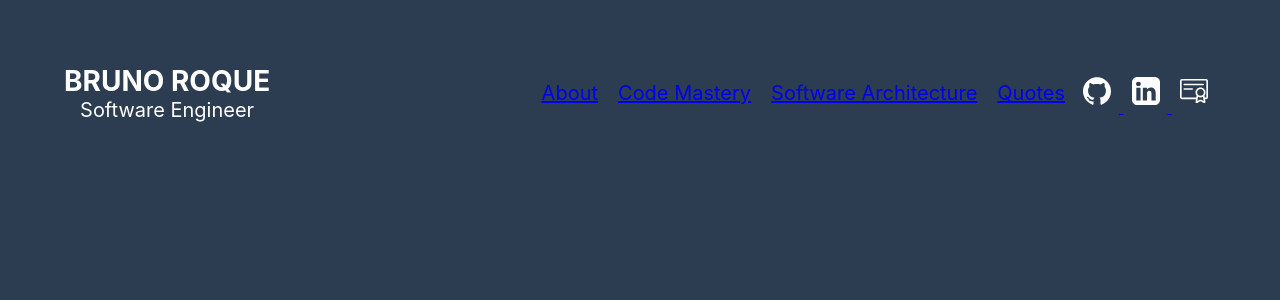
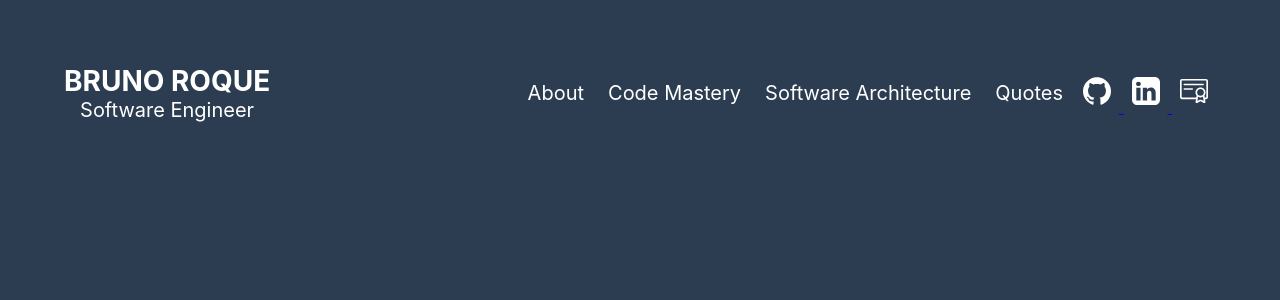
Before and after one commit to brunoroque06/brunoroque06.github.io, a Jekyll site: the page built from index.html, in a window 1280 px wide. Shown: the top 300 px of the page. Built offline with Jekyll 4.4.1, drawn with Linux system fonts in a browser that asks for light colours.

Commit message:
Fix header links

```diff
--- a/_includes/header.html
+++ b/_includes/header.html
@@ -5,8 +5,11 @@
   </div>
   <div class="row items">
     {% for page in site.data.pages %}
-    <div class="item"><a href="{{ site.data.global.url }}/{{ page | downcase | replace: ' ', '-'}}">{{ page }}</a></div>
+    <div class="item"><a href="{{ site.data.global.url }}/{{ page | downcase | replace: ' ', '-'}}">{{
+        page }}</a></div>
     {% endfor %}
-    {% include logos.html %}
+    <div class="logos">
+      {% include logos.html %}
+    </div>
   </div>
 </div>
--- a/css/style.scss
+++ b/css/style.scss
@@ -1,26 +1,70 @@
 ---
 ---
 
+$font-stack: -apple-system, BlinkMacSystemFont, Roboto, "Segoe UI", Ubuntu,
+  "Helvetica Neue", sans-serif;
+$primary-color: #2c3d51;
+$font-color: white;
+$hover-color: grey;
+header {
+  grid-area: header;
+  text-align: center;
+  .column {
+    display: flex;
+    flex-direction: column;
+  }
+  .item {
+    font-size: 20px;
+    margin-left: 0.5em;
+    margin-right: 0.5em;
     a {
-  fill: white;
+      color: $font-color;
+      text-decoration: none;
+      padding: 0.1em;
+    }
+    a:hover {
+      background: $hover-color;
+    }
+  }
+  .items {
+    margin-left: auto;
+  }
+  .logos {
+    a {
+      fill: $font-color;
       transition: 100ms;
       transition-timing-function: ease-in-out;
       -webkit-transition: 100ms;
       -webkit-transition-timing-function: ease-in-out;
     }
     a:hover {
-  fill: #8d9db6;
+      fill: $hover-color;
     }
-header {
-  grid-area: header;
+    .logo {
+      height: 1.75em;
+      margin: 0.5em;
+    }
+  }
+  .row {
+    display: flex;
+    flex-direction: row;
+    align-items: center;
+  }
+  .subtitle {
+    font-size: 20px;
+  }
+  .title {
+    font-size: 28px;
+    font-weight: bold;
+    text-transform: uppercase;
+  }
 }
 html,
 body {
-  font-family: -apple-system, BlinkMacSystemFont, Roboto, "Segoe UI", Ubuntu,
-    "Helvetica Neue", sans-serif;
+  font-family: $font-stack;
   margin: 0;
-  background: #2c3d51;
-  color: white;
+  background: $primary-color;
+  color: $font-color;
 }
 main {
   grid-area: main;
@@ -29,18 +73,8 @@ main {
 .center {
   text-align: center;
 }
-.column {
-  display: flex;
-  flex-direction: column;
-}
-.item {
-  font-size: 20px;
-  text-align: center;
-  margin-left: 0.5em;
-  margin-right: 0.5em;
-}
-.items {
-  margin-left: auto;
+.margin {
+  margin: 4em;
 }
 .layout {
   display: grid;
@@ -50,25 +84,3 @@ main {
     "main";
   grid-gap: 0px;
 }
-.logo {
-  height: 1.75em;
-  margin: 0.5em;
-}
-.margin {
-  margin: 4em;
-}
-.row {
-  display: flex;
-  flex-direction: row;
-  align-items: center;
-}
-.subtitle {
-  font-size: 20px;
-  text-align: center;
-}
-.title {
-  font-size: 28px;
-  font-weight: bold;
-  text-align: center;
-  text-transform: uppercase;
-}
```
Lines whose indentation alone changed are shown as unchanged.
